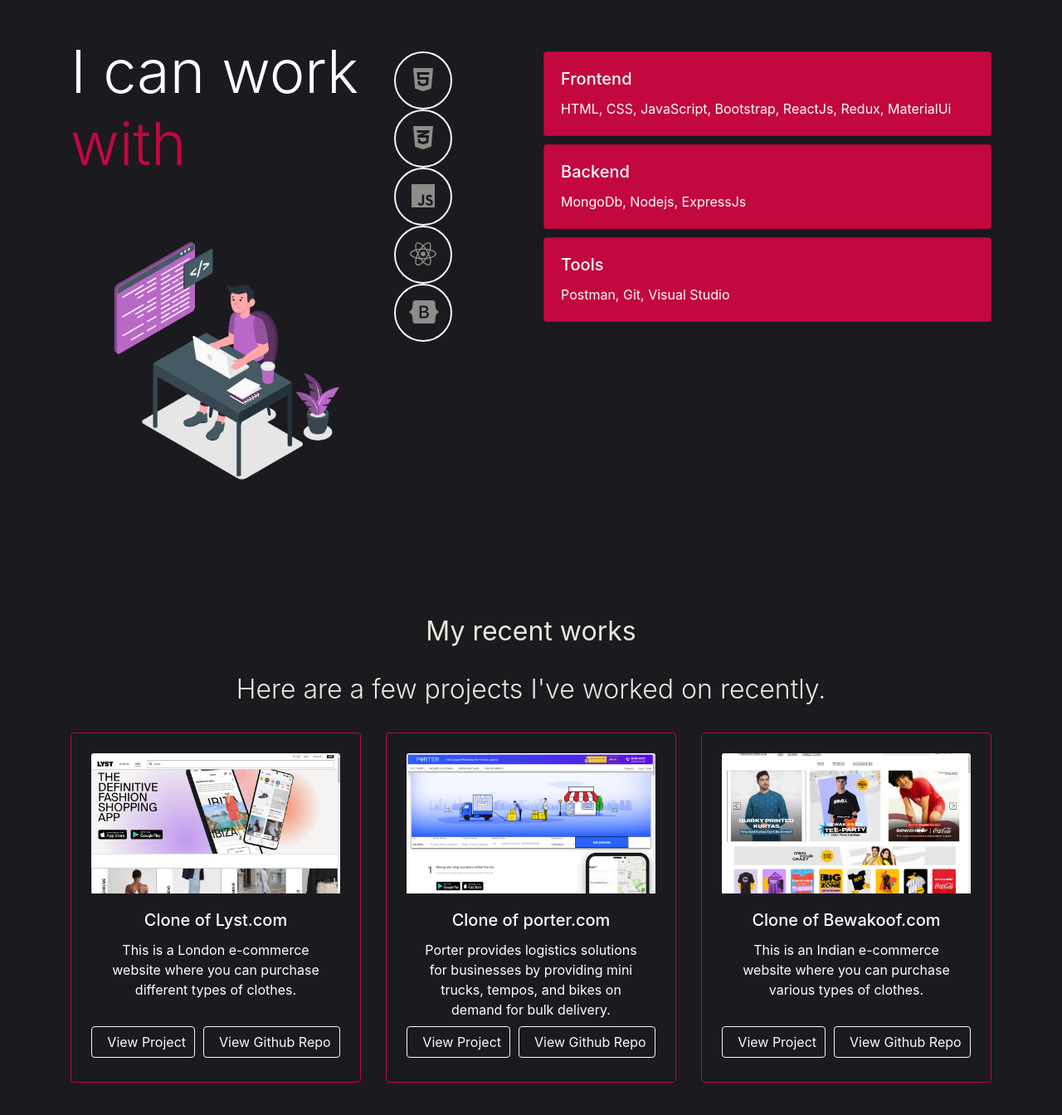
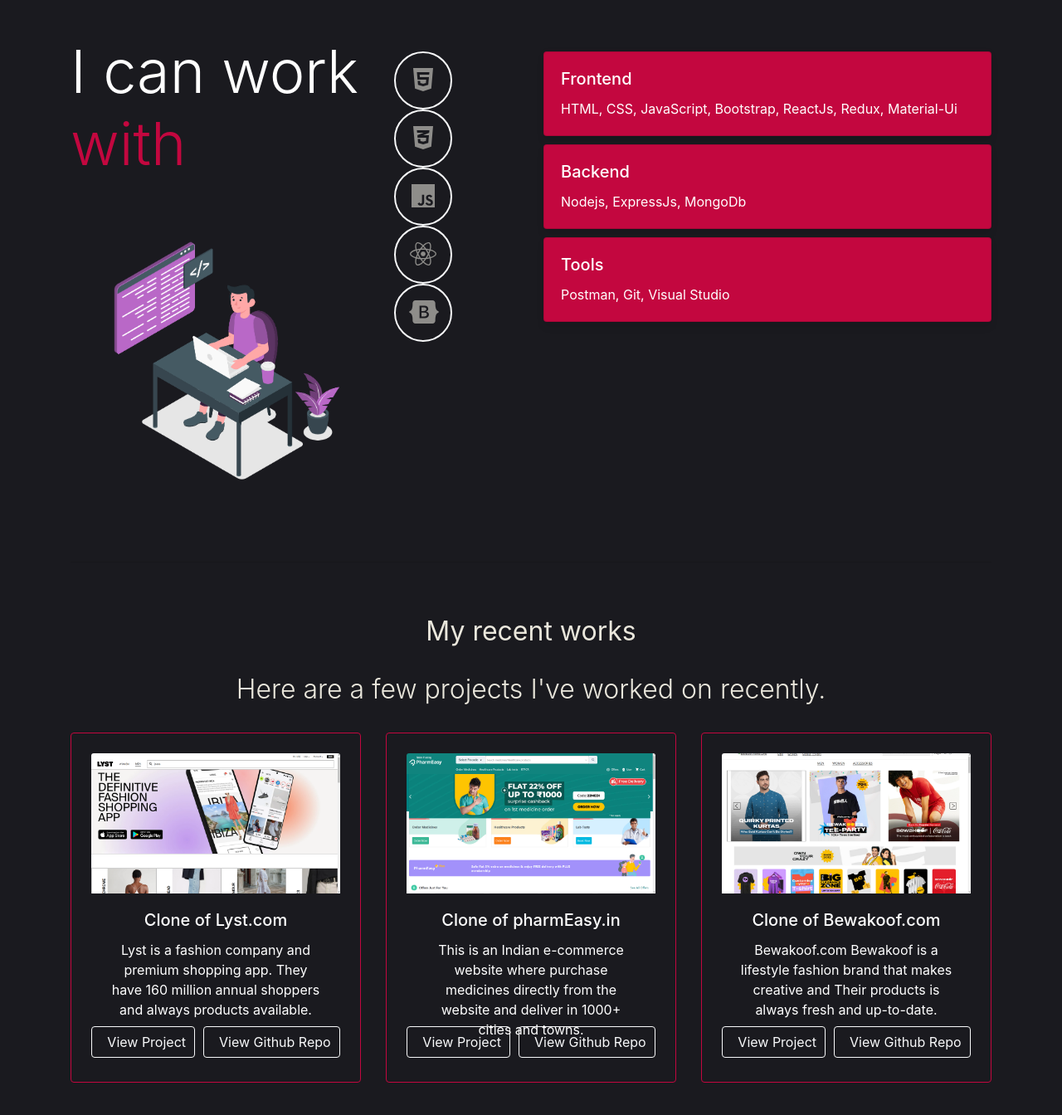
Before and after one commit to niteshrawat0401/My-Portfolio, a React (Create React App) app in the folder PorfolioWebsite-main/: page / in a window 1280 px wide. Shown: the part 1342-2686 px from the top of the page at 83% size. Built offline with nearby package versions, Linux system fonts and the light colour scheme.

Commit message:
changes in portfolio

```diff
--- a/PorfolioWebsite-main/public/index.html
+++ b/PorfolioWebsite-main/public/index.html
@@ -2,7 +2,7 @@
 <html lang="en">
   <head>
     <meta charset="utf-8" />
-    <link rel="icon" href="./logo.png" />
+    <link rel="icon" href="https://avatars.githubusercontent.com/u/100083936?v=4" />
     <meta name="viewport" content="width=device-width, initial-scale=1" />
     <meta name="theme-color" content="#000000" />
     <meta
@@ -24,7 +24,7 @@
       work correctly both with client-side routing and a non-root public URL.
       Learn how to configure a non-root public URL by running `npm run build`.
     -->
-    <title>Portfolio</title>
+    <title>Nitesh Singh Rawat | Portfolio</title>
   </head>
   <body>
     <noscript>You need to enable JavaScript to run this app.</noscript>
--- a/PorfolioWebsite-main/src/components/About.jsx
+++ b/PorfolioWebsite-main/src/components/About.jsx
@@ -83,7 +83,7 @@ const About = ({darkMode}) => {
                         <Card.Title><h2 className="lead">Let's have an introduction!</h2></Card.Title>
                         <br></br>
                         <Card.Text>
-                      <p>I am a <strong>Full Stack Web Developer</strong> from India. I am graduated from Indira Gandhi Institute<strong> of Physical Education & Sports Sciences, Delhi</strong>, I am a <strong>passionate developer</strong> and believe in <strong>networking</strong> a lot. I am very enthusiastic about learning new technologies and tools. I'm comfortable working on any domain. Apart from technical things,travelling, mountaineering and playing cricket.<br></br>
+                      <p>I am a <strong>Full Stack Web Developer</strong> from India. I am graduated from Indira Gandhi Institute<strong> of Physical Education & Sports Sciences, Delhi</strong>, I am a <strong>passionate developer</strong> and believe in <strong>networking</strong> a lot. I am very enthusiastic about learning new technologies and tools. I'm comfortable working on any domain. Apart from technical things, travelling and cricket.<br></br>
                            please feel free to drop a text because <strong>Communication is a two-way street.</strong></p>
                         </Card.Text>
                         <a href={resume} target="_blank" rel="noreferrer noopener">
--- a/PorfolioWebsite-main/src/components/Project.jsx
+++ b/PorfolioWebsite-main/src/components/Project.jsx
@@ -2,7 +2,7 @@
 import { Zoom, Fade } from 'react-awesome-reveal'
 
 import lyst from '../media/Lyst.png'
-import porter from '../media/porter.png'
+import pharmEasy from '../media/pharmEasy.png'
 import bewakoof from "../media/bewakoof.png"
 
 import Container from 'react-bootstrap/esm/Container'
@@ -37,14 +37,15 @@ const Project = ({ darkMode }) => {
                                                     <Card.Body>
                                                         <Card.Title align="center">Clone of Lyst.com</Card.Title>
                                                         <Card.Text>
-                                                            <p align="center">This is a London e-commerce website where you can purchase different types of clothes.</p>
+                                                            <p align="center">Lyst is a fashion company and premium shopping app. They have 160 million annual shoppers and always products available.</p>
                                                         </Card.Text>
                                                     </Card.Body>
                                                 </div>
                                                 <div className="flip-card-back">
-                                                    <p> Users can add items to the cart and make payment through many merchants like Paytm, Google etc.
-                                                        <br></br> Users can filter the item on the price, discount, brand, etc
-                                                        <br></br>Tech Stack - HTML, CSS, JavaScript, React and Redux.
+                                                    <p> Navbar, Search bar, and Products page, Product preview and Contact information,
+                                                        <br></br> Cart page, Payment, Order Summary, and User authentication.
+                                                        <br />
+                                                        <br></br>Tech Stack - HTML | CSS | JavaScript | React.js | Redux | Context Api | Tailwind | Material-Ui.
                                                     </p>
                                                 </div>
                                             </div>
@@ -69,18 +70,19 @@ const Project = ({ darkMode }) => {
                                         <div class="flip-card">
                                             <div class="flip-card-inner">
                                                 <div className="flip-card-front">
-                                                    <Card.Img variant="top" src={porter} />
+                                                    <Card.Img variant="top" src={pharmEasy} />
                                                     <Card.Body>
-                                                        <Card.Title align="center">Clone of porter.com</Card.Title>
+                                                        <Card.Title align="center">Clone of pharmEasy.in</Card.Title>
                                                         <Card.Text>
-                                                            <p align="center">Porter provides logistics solutions for businesses by providing mini trucks, tempos, and bikes on demand for bulk delivery.</p>
+                                                            <p align="center">This is an Indian e-commerce website where purchase medicines directly from the website and deliver in 1000+ cities and towns.</p>
                                                         </Card.Text>
                                                     </Card.Body>
                                                 </div>
                                                 <div className="flip-card-back">
-                                                    <p> Users can book bus, train, Hotel and make payment through many merchants like Paytm, Google etc.
-                                                        <br></br> Users can choose service according to their needs like bike, mini truck and tempos for delivery.
-                                                        <br></br>Tech Stack - HTML, CSS, JavaScript, ExpressJs, MongoDb, Nodejs, ReactJs and Redux.
+                                                    <p> User authentication, Profile, Search bar, Products page, Product preview page,
+                                                        <br></br> Health care products, Cart and Payment.
+                                                        <br />
+                                                        <br></br>Tech Stack - HTML | CSS | JavaScript | React.js | Context Api | Node.js | Express.js | Mongo DB | Nodemailer | Mongo Atlas | Mongoose | Chakra-UI
                                                     </p>
                                                 </div>
                                             </div>
@@ -88,10 +90,10 @@ const Project = ({ darkMode }) => {
                                     </center>
                                     <br></br>
                                     <div>
-                                        <a href="https://beautiful-rabanadas-160fc9.netlify.app/" target="_blank" rel="noreferrer noopener">
+                                        <a href="https://pharmeasylion.vercel.app/" target="_blank" rel="noreferrer noopener">
                                             <Button className='a' variant={darkMode ? "outline-light" : "outline-dark"}>View Project</Button>
                                         </a>
-                                        <a href="https://github.com/niteshrawat0401/porter-clone" target="_blank" rel="noreferrer noopener">
+                                        <a href="https://github.com/Monica1310/vogue-pocket-8479" target="_blank" rel="noreferrer noopener">
                                             <Button className='a' variant={darkMode ? "outline-light" : "outline-dark"} >View Github Repo</Button>
                                         </a>
                                     </div>
@@ -110,14 +112,15 @@ const Project = ({ darkMode }) => {
                                                     <Card.Body>
                                                         <Card.Title align="center">Clone of Bewakoof.com</Card.Title>
                                                         <Card.Text>
-                                                            <p align="center">This is an Indian e-commerce website where you can purchase various types of clothes.</p>
+                                                            <p align="center">Bewakoof.com Bewakoof is a lifestyle fashion brand that makes creative and Their products is always fresh and up-to-date.</p>
                                                         </Card.Text>
                                                     </Card.Body>
                                                 </div>
                                                 <div className="flip-card-back">
-                                                    <p> Users can book bus, train, Hotel and make payment through many merchants like Paytm, Google etc.
-                                                        <br></br> Users can filter as per their convenince etc
-                                                        <br></br>Tech Stack - HTML, CSS, JavaScript.
+                                                    <p> Navbar, Profile, Search bar, Product page, Product detail page, sort, filter and
+                                                        <br></br>User authentication.
+                                                        <br />
+                                                        <br></br>Tech Stack - HTML | CSS | JavaScript.
                                                     </p>
                                                 </div>
                                             </div>
--- a/PorfolioWebsite-main/src/components/Skills.jsx
+++ b/PorfolioWebsite-main/src/components/Skills.jsx
@@ -46,13 +46,13 @@ const Skills = ({darkMode}) => {
                     <Card className="skill-nbcard">
                         <Card.Body>
                             <Card.Title>Frontend</Card.Title>
-                            <Card.Text>HTML, CSS, JavaScript, Bootstrap, ReactJs, Redux, MaterialUi </Card.Text>
+                            <Card.Text>HTML, CSS, JavaScript, Bootstrap, ReactJs, Redux, Material-Ui </Card.Text>
                         </Card.Body>
                     </Card>
                     <Card className="skill-nbcard">
                         <Card.Body >
                             <Card.Title>Backend</Card.Title>
-                            <Card.Text>MongoDb, Nodejs, ExpressJs</Card.Text>
+                            <Card.Text>Nodejs, ExpressJs, MongoDb</Card.Text>
                         </Card.Body>
                     </Card>
                     <Card className="skill-nbcard">
```
Also changed, not shown: PorfolioWebsite-main/src/media/pharmEasy.png (added).
